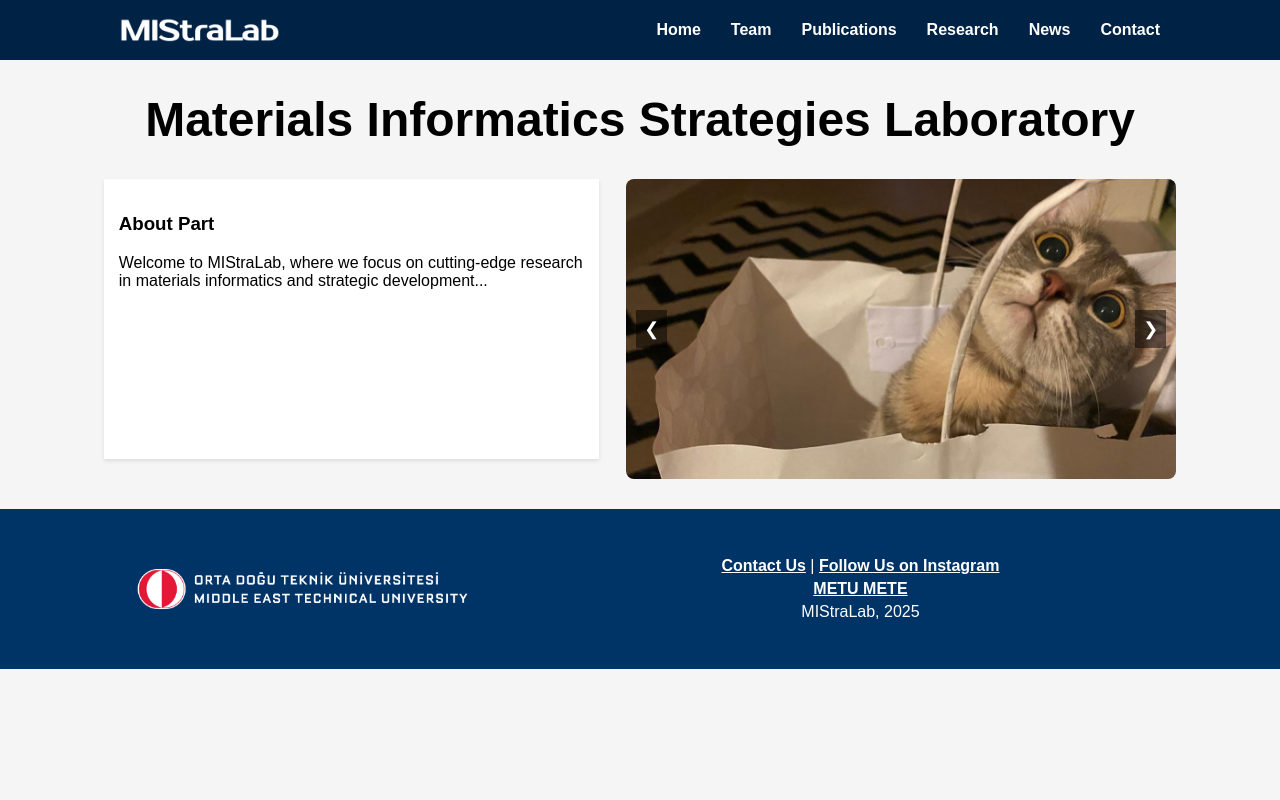
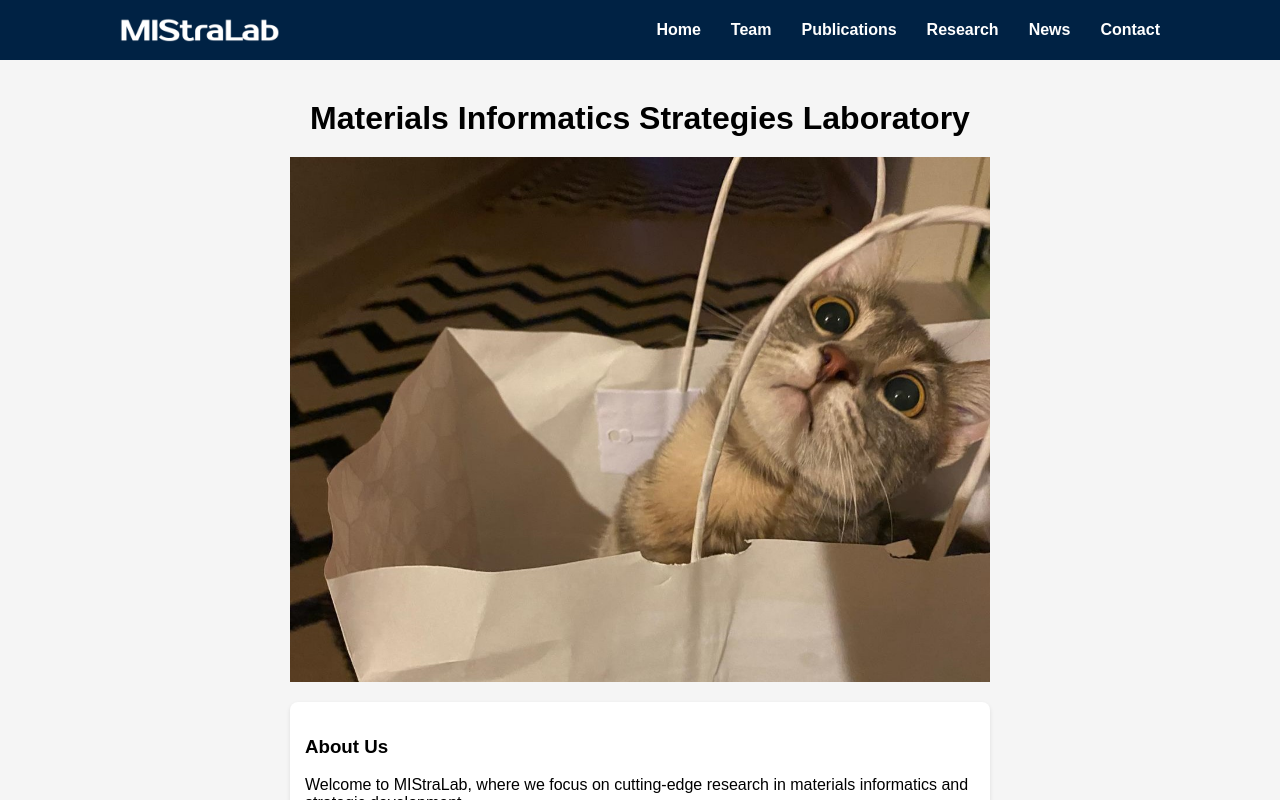
Before and after one commit to MIStraLab/MIStraLab.github.io, a plain HTML site: page index.html in a window 1280 px wide. Drawn offline with Linux system fonts and the light colour scheme.

Commit message:
Update index.html

```diff
--- a/index.html
+++ b/index.html
@@ -1,114 +1,118 @@
 <!DOCTYPE html>
 <html lang="en">
 <head>
-    <meta charset="UTF-8">
-    <meta name="viewport" content="width=device-width, initial-scale=1.0">
+  <meta charset="UTF-8" />
+  <meta name="viewport" content="width=device-width, initial-scale=1.0" />
   <title>MIStraLab - Home</title>
-    <link rel="stylesheet" href="/css/style.css">
+  <link rel="stylesheet" href="/css/style.css" />
+
   <style>
-        .carousel-container {
-            position: relative;
-            width: 50%;
-            height: 300px; /* This gives 4:3 ratio -> width: 400px, height: 300px */
-            overflow: hidden;
-            border-radius: 8px;
+    /* Lab Title Styling */
+    .lab-title {
+      margin-top: 40px;
+      text-align: center;
     }
 
-        .carousel-slide {
-            display: flex;
-            transition: transform 0.5s ease-in-out;
+    .lab-title h1 {
+      font-size: 32px;
+      margin: 0 10px 20px 10px;
     }
 
-        .carousel-slide img {
-            width: 100%;
-            height: 300px; /* Same as container height for 4:3 */
-            object-fit: cover; /* Ensures images fit perfectly without distortion */
-            flex-shrink: 0;
+    @media (max-width: 768px) {
+      .lab-title h1 {
+        font-size: 24px;
+        padding: 0 10px;
+      }
     }
 
-        .carousel-btn {
-            position: absolute;
-            top: 50%;
-            transform: translateY(-50%);
-            background-color: rgba(0, 0, 0, 0.5);
-            color: white;
-            border: none;
-            cursor: pointer;
-            padding: 8px;
-            font-size: 18px;
-            z-index: 2;
+    /* Image and About Section Wrapper */
+    .home-section {
+      display: flex;
+      flex-direction: column;
+      align-items: center;
+      margin-top: 20px;
     }
 
-        .carousel-btn.left { left: 10px; }
-        .carousel-btn.right { right: 10px; }
+    .lab-image {
+      width: 100%;
+      max-width: 700px;
+      margin: 0 auto;
+      display: block;
+      border-radius: 0px;
+    }
+
+    .about-box {
+      width: 100%;
+      max-width: 700px;
+      background-color: white;
+      padding: 15px;
+      border-radius: 8px;
+      margin: 20px auto;
+      box-shadow: 0 2px 4px rgba(0, 0, 0, 0.1);
+    }
   </style>
+</head>
 
-</head>
 <body>
 
-    <!-- Navbar will be loaded here -->
+  <!-- Navbar -->
   <div id="navbar-placeholder"></div>
 
+  <!-- Lab Title -->
   <div class="lab-title">
     <h1>Materials Informatics Strategies Laboratory</h1>
   </div>
 
-    <div class="main-container">
-        <div class="about">
-            <h3>About Part</h3>
-            <p>Welcome to MIStraLab, where we focus on cutting-edge research in materials informatics and strategic development...</p>
-        </div>
+  <!-- Main Content Section -->
+  <div class="home-section">
+    <img class="lab-image" src="/images/kedos.jpg" alt="Lab Overview Image" />
 
-        <div class="carousel-container">
-            <div class="carousel-slide">
-                <img src="/images/kedos.jpg" alt="Lab Picture 1">
-                <img src="/images/statb.jpg" alt="Lab Picture 2">
-                <img src="/images/sargin.jpg" alt="Lab Picture 3">
-            </div>
-            <button class="carousel-btn left" onclick="prevSlide()">&#10094;</button>
-            <button class="carousel-btn right" onclick="nextSlide()">&#10095;</button>
+    <div class="about-box">
+      <h3>About Us</h3>
+      <p>
+        Welcome to MIStraLab, where we focus on cutting-edge research in
+        materials informatics and strategic development...
+      </p>
     </div>
   </div>
 
-    <!-- Footer will be loaded here -->
+  <!-- Footer -->
   <div id="footer-placeholder"></div>
 
-    <!-- Script to load navbar and footer -->
+  <!-- Load Navbar and Footer -->
   <script>
-        // Load Navbar
-        fetch('/partials/navbar.html')
-            .then(response => response.text())
-            .then(data => document.getElementById('navbar-placeholder').innerHTML = data);
+    fetch("/partials/navbar.html")
+      .then((response) => response.text())
+      .then((data) => {
+        document.getElementById("navbar-placeholder").innerHTML = data;
 
-        // Load Footer
-        fetch('/partials/footer.html')
-            .then(response => response.text())
-            .then(data => document.getElementById('footer-placeholder').innerHTML = data);
+        const toggle = document.getElementById("hamburger-toggle");
+        const links = document.getElementById("nav-links");
 
+        if (toggle && links) {
+          let isOpen = false;
 
-        const slideContainer = document.querySelector('.carousel-slide');
-        const slides = document.querySelectorAll('.carousel-slide img');
-        let currentIndex = 0;
-        const totalSlides = slides.length;
+          toggle.addEventListener("click", () => {
+            if (!isOpen) {
+              links.classList.add("active");
+              isOpen = true;
+            } else {
+              links.classList.add("closing");
+              links.classList.remove("active");
+              setTimeout(() => {
+                links.classList.remove("closing");
+                isOpen = false;
+              }, 400);
+            }
+          });
+        }
+      });
 
-        function showSlide(index) {
-            if (index >= totalSlides) currentIndex = 0;
-            else if (index < 0) currentIndex = totalSlides - 1;
-            else currentIndex = index;
-
-            const offset = -currentIndex * 100;
-            slideContainer.style.transform = `translateX(${offset}%)`;
-        }
-
-        function nextSlide() {
-            showSlide(currentIndex + 1);
-        }
-
-        function prevSlide() {
-            showSlide(currentIndex - 1);
-        }
-
-        let slideInterval = setInterval(nextSlide, 10000); // Change the time here
+    fetch("/partials/footer.html")
+      .then((response) => response.text())
+      .then((data) => {
+        document.getElementById("footer-placeholder").innerHTML = data;
+      });
   </script>
 
 </body>
```
Lines whose indentation alone changed are shown as unchanged.
